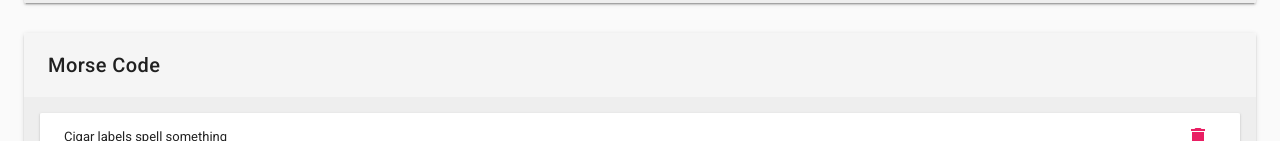
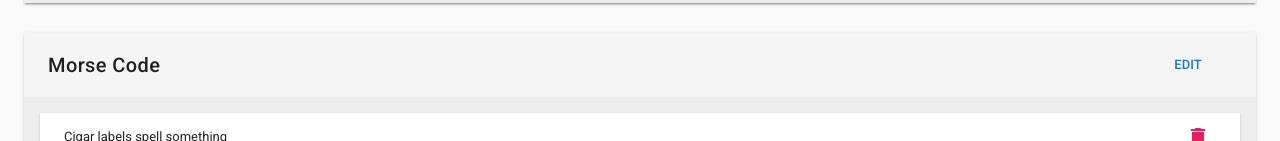
Before and after one commit to kevinclement/exitpuzzles-web-admin, a Vue app: page /#/ in a window 1280 px wide. Shown: the part 444-585 px from the top of the page. Built offline with nearby package versions, Linux system fonts and the light colour scheme; what vuefire would draw is missing.

Commit message:
add edit button

```diff
--- a/src/components/Control.Morse.vue
+++ b/src/components/Control.Morse.vue
@@ -6,6 +6,7 @@
     <v-toolbar card>
       <v-toolbar-title>Morse Code</v-toolbar-title>
       <span class="spacer" />
+      <v-btn flat small color="blue darken-2" @click.native="">Edit</v-btn>
     </v-toolbar>
 
     <v-card-text class="grey lighten-3">
```
